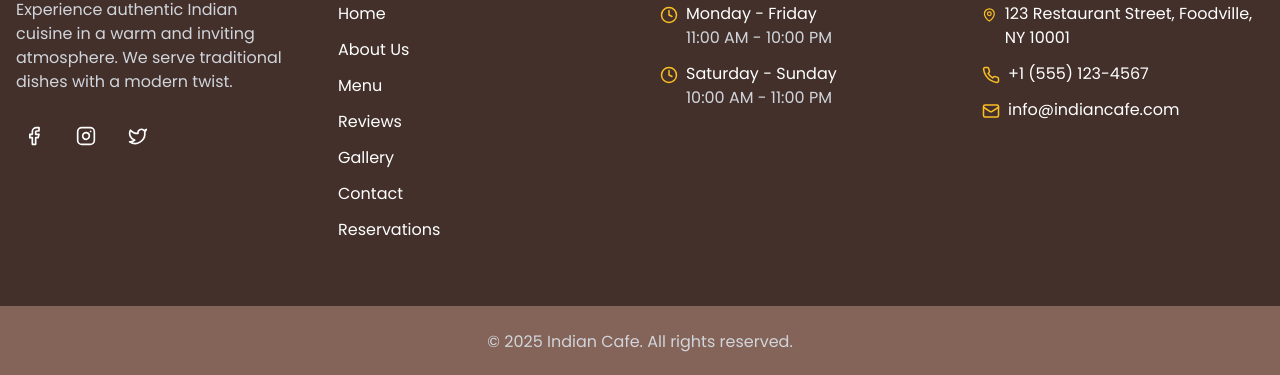
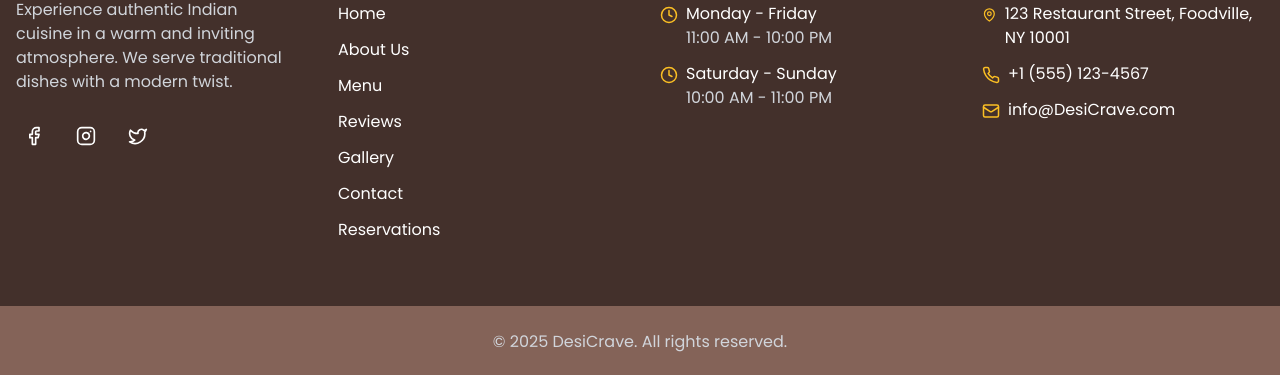
Before and after one commit to farhanrahman0027/DesiCrave, a React (Vite) app: page /gallery in a window 1280 px wide. Shown: the part 1622-1997 px from the top of the page. Built offline with nearby package versions, Linux system fonts and the light colour scheme.

Commit message:
update footer

```diff
--- a/src/components/layout/Footer.tsx
+++ b/src/components/layout/Footer.tsx
@@ -94,7 +94,7 @@ const Footer: React.FC = () => {
               </li>
               <li className="flex items-start">
                 <Mail size={18} className="mr-2 mt-1 text-accent-400" />
-                <span>info@indiancafe.com</span>
+                <span>info@DesiCrave.com</span>
               </li>
             </ul>
           </div>
@@ -104,7 +104,7 @@ const Footer: React.FC = () => {
       {/* Copyright */}
       <div className="py-6 text-center bg-primary-800">
         <p className="text-gray-300">
-          © {currentYear} Indian Cafe. All rights reserved.
+          © {currentYear} DesiCrave. All rights reserved.
         </p>
       </div>
     </footer>
```
